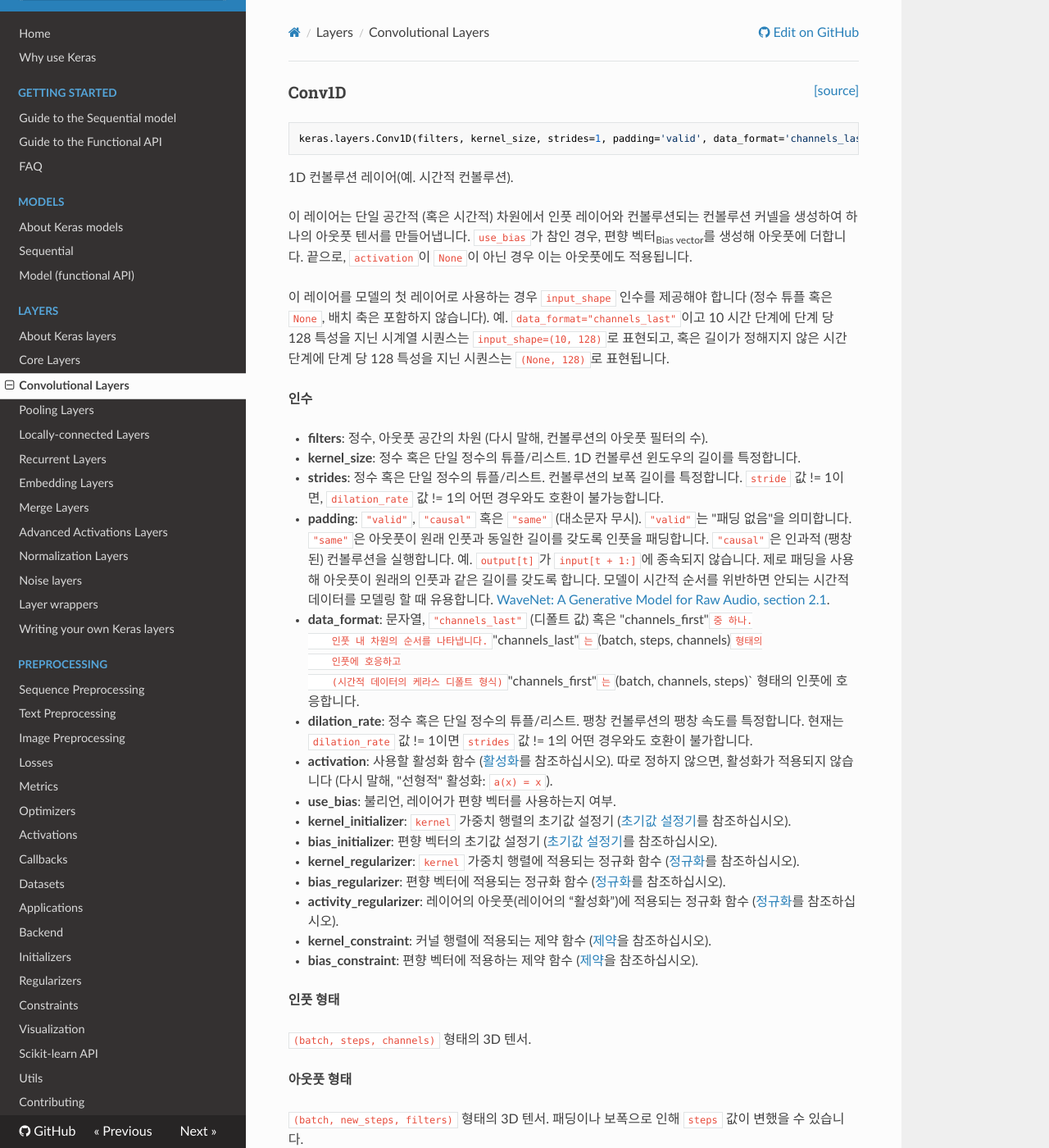
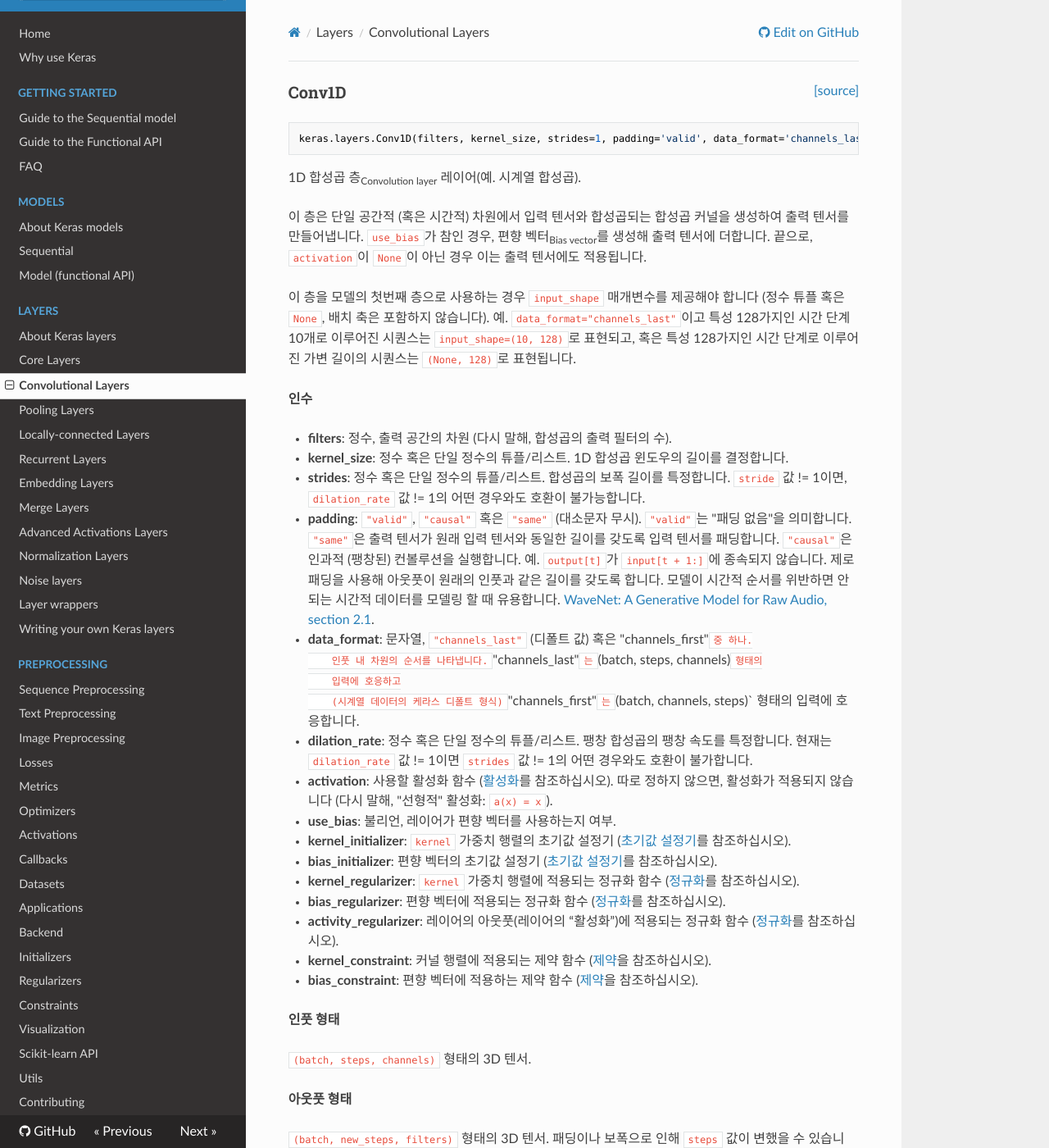
Before and after one commit to keras-team/keras-docs-ko, an MkDocs documentation site: the page built from sources/layers/convolutional.md, in a window 1280 px wide and 1400 px high. Shown: the whole window at 82% size. Built offline with MkDocs 1.6.1, drawn with Linux system fonts in a browser that asks for light colours; nearby versions of some CDN libraries.

Commit message:
Update convolutional.md

````diff
--- a/sources/layers/convolutional.md
+++ b/sources/layers/convolutional.md
@@ -5,36 +5,36 @@
 keras.layers.Conv1D(filters, kernel_size, strides=1, padding='valid', data_format='channels_last', dilation_rate=1, activation=None, use_bias=True, kernel_initializer='glorot_uniform', bias_initializer='zeros', kernel_regularizer=None, bias_regularizer=None, activity_regularizer=None, kernel_constraint=None, bias_constraint=None)
 ```
 
-1D 컨볼루션 레이어(예. 시간적 컨볼루션).
+1D 합성곱 층<sub>Convolution layer</sub> 레이어(예. 시계열 합성곱).
 
-이 레이어는 단일 공간적 (혹은 시간적) 차원에서
-인풋 레이어와 컨볼루션되는 컨볼루션 커넬을 생성하여
-하나의 아웃풋 텐서를 만들어냅니다.
-`use_bias`가 참인 경우, 편향 벡터<sub>Bias vector</sub>를 생성해 아웃풋에 더합니다.
+이 층은 단일 공간적 (혹은 시간적) 차원에서
+입력 텐서와 합성곱되는 합성곱 커널을 생성하여
+출력 텐서를 만들어냅니다.
+`use_bias`가 참인 경우, 편향 벡터<sub>Bias vector</sub>를 생성해 출력 텐서에 더합니다.
 끝으로, `activation`이 `None`이 아닌 경우
-이는 아웃풋에도 적용됩니다.
+이는 출력 텐서에도 적용됩니다.
 
-이 레이어를 모델의 첫 레이어로 사용하는 경우
-`input_shape` 인수를 제공해야 합니다 (정수 튜플 혹은 `None`,
+이 층을 모델의 첫번째 층으로 사용하는 경우
+`input_shape` 매개변수를 제공해야 합니다 (정수 튜플 혹은 `None`,
 배치 축은 포함하지 않습니다). 예. `data_format="channels_last"`이고
-10 시간 단계에 단계 당 128 특성을 지닌 시계열 시퀀스는
-`input_shape=(10, 128)`로 표현되고, 혹은 길이가 정해지지 않은 시간 단계에 단계 당 128 특성을 지닌
+특성 128가지인 시간 단계 10개로 이루어진 시퀀스는
+`input_shape=(10, 128)`로 표현되고, 혹은 특성 128가지인 시간 단계로 이루어진 가변 길이의
 시퀀스는 `(None, 128)`로 표현됩니다.
 
 __인수__
 
-- __filters__: 정수, 아웃풋 공간의 차원
-    (다시 말해, 컨볼루션의 아웃풋 필터의 수).
+- __filters__: 정수, 출력 공간의 차원
+    (다시 말해, 합성곱의 출력 필터의 수).
 - __kernel_size__: 정수 혹은 단일 정수의 튜플/리스트.
-    1D 컨볼루션 윈도우의 길이를 특정합니다.
+    1D 합성곱 윈도우의 길이를 결정합니다.
 - __strides__: 정수 혹은 단일 정수의 튜플/리스트.
-    컨볼루션의 보폭 길이를 특정합니다.
+    합성곱의 보폭 길이를 특정합니다.
     `stride` 값 != 1이면, `dilation_rate` 값 != 1의 어떤 경우와도
     호환이 불가능합니다.
 - __padding__: `"valid"`, `"causal"` 혹은 `"same"` (대소문자 무시).
     `"valid"`는 "패딩 없음"을 의미합니다.
-    `"same"`은 아웃풋이 원래 인풋과 동일한
-    길이를 갖도록 인풋을 패딩합니다.
+    `"same"`은 출력 텐서가 원래 입력 텐서와 동일한
+    길이를 갖도록 입력 텐서를 패딩합니다.
     `"causal"`은 인과적 (팽창된) 컨볼루션을 실행합니다.
     예. `output[t]`가 `input[t + 1:]`에 종속되지 않습니다.
     제로 패딩을 사용해 아웃풋이
@@ -47,12 +47,12 @@ __인수__
     `"channels_last"` (디폴트 값) 혹은 "channels_first"` 중 하나.
     인풋 내 차원의 순서를 나타냅니다.
     `"channels_last"`는 `(batch, steps, channels)` 형태의
-    인풋에 호응하고
-    (시간적 데이터의 케라스 디폴트 형식)
+    입력에 호응하고
+    (시계열 데이터의 케라스 디폴트 형식)
     `"channels_first"`는 `(batch, channels, steps)` 형태의
-    인풋에 호응합니다.
+    입력에 호응합니다.
 - __dilation_rate__: 정수 혹은 단일 정수의 튜플/리스트.
-    팽창 컨볼루션의 팽창 속도를 특정합니다.
+    팽창 합성곱의 팽창 속도를 특정합니다.
     현재는 `dilation_rate` 값 != 1이면
     `strides` 값 != 1의 어떤 경우와도 호환이 불가합니다.
 - __activation__: 사용할 활성화 함수
````
